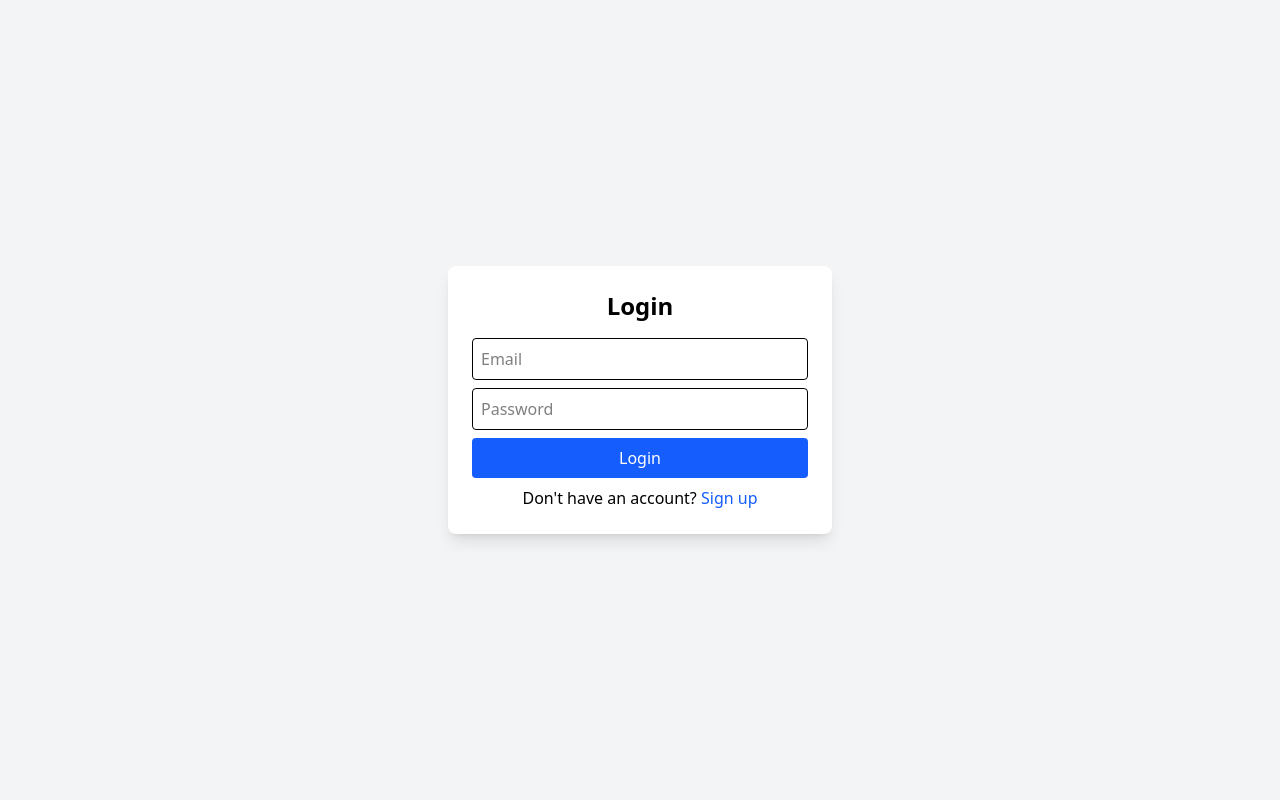
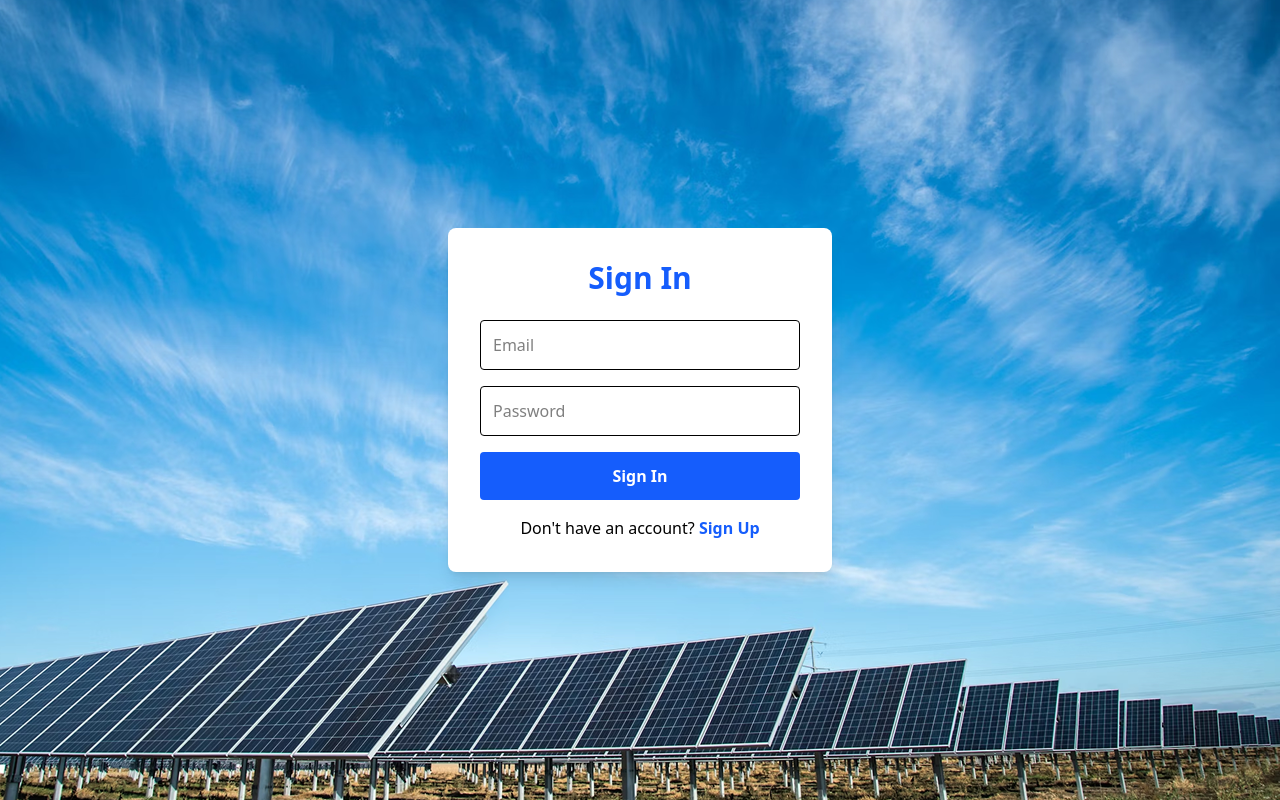
Before and after one commit to ReikaYonetsu/sfj-frontend, a React (Vite) app: page /login in a window 1280 px wide. Built offline with nearby package versions, Linux system fonts and the light colour scheme.

Commit message:
Implemented login & signup pages based on Figma design

```diff
--- a/src/pages/Login.jsx
+++ b/src/pages/Login.jsx
@@ -1,5 +1,6 @@
 import { useState } from "react";
-import { useNavigate } from "react-router-dom";
+import { useNavigate, Link } from "react-router-dom";
+import loginBg from "../assets/login.png";
 
 function Login() {
   const [email, setEmail] = useState("");
@@ -19,30 +20,30 @@ function Login() {
       });
 
       const data = await response.json();
-
-      if (!response.ok) {
-        throw new Error(data.error || "Login failed");
-      }
+      if (!response.ok) throw new Error(data.error || "Login failed");
 
       localStorage.setItem("token", data.token);
-      navigate("/dashboard"); // Redirect after login
+      navigate("/dashboard");
     } catch (err) {
       setError(err.message);
     }
   };
 
   return (
-    <div className="flex justify-center items-center h-screen bg-gray-100">
-      <div className="bg-white p-6 rounded-lg shadow-lg w-96">
-        <h2 className="text-2xl font-bold text-center">Login</h2>
+    <div
+      className="h-screen flex items-center justify-center bg-cover bg-center"
+      style={{ backgroundImage: `url(${loginBg})` }}
+    >
+      <div className="bg-white p-8 rounded-lg shadow-lg w-96">
+        <h2 className="text-3xl font-bold text-center text-blue-600">Sign In</h2>
         {error && <p className="text-red-500 text-center">{error}</p>}
-        <form className="mt-4" onSubmit={handleLogin}>
+        <form className="mt-6 space-y-4" onSubmit={handleLogin}>
           <input
             type="email"
             placeholder="Email"
             value={email}
             onChange={(e) => setEmail(e.target.value)}
-            className="w-full p-2 border rounded mb-2"
+            className="w-full p-3 border rounded focus:outline-none focus:ring-2 focus:ring-blue-600"
             required
           />
           <input
@@ -50,19 +51,19 @@ function Login() {
             placeholder="Password"
             value={password}
             onChange={(e) => setPassword(e.target.value)}
-            className="w-full p-2 border rounded mb-2"
+            className="w-full p-3 border rounded focus:outline-none focus:ring-2 focus:ring-blue-600"
             required
           />
           <button
             type="submit"
-            className="w-full bg-blue-600 text-white py-2 rounded hover:bg-blue-700"
+            className="w-full bg-blue-600 text-white py-3 rounded font-bold hover:bg-blue-700"
           >
-            Login
+            Sign In
           </button>
         </form>
-        <p className="text-center mt-2">
+        <p className="text-center mt-4">
           Don't have an account?{" "}
-          <a href="/signup" className="text-blue-600">Sign up</a>
+          <Link to="/signup" className="text-blue-600 font-bold">Sign Up</Link>
         </p>
       </div>
     </div>
--- a/src/pages/Signup.jsx
+++ b/src/pages/Signup.jsx
@@ -1,5 +1,6 @@
 import { useState } from "react";
-import { useNavigate } from "react-router-dom";
+import { useNavigate, Link } from "react-router-dom";
+import signupBg from "../assets/signup.png";
 
 function Signup() {
   const [username, setUsername] = useState("");
@@ -20,29 +21,29 @@ function Signup() {
       });
 
       const data = await response.json();
+      if (!response.ok) throw new Error(data.error || "Signup failed");
 
-      if (!response.ok) {
-        throw new Error(data.error || "Signup failed");
-      }
-
-      navigate("/login"); // Redirect to login after signup
+      navigate("/login");
     } catch (err) {
       setError(err.message);
     }
   };
 
   return (
-    <div className="flex justify-center items-center h-screen bg-gray-100">
-      <div className="bg-white p-6 rounded-lg shadow-lg w-96">
-        <h2 className="text-2xl font-bold text-center">Sign Up</h2>
+    <div
+      className="h-screen flex items-center justify-center bg-cover bg-center"
+      style={{ backgroundImage: `url(${signupBg})` }}
+    >
+      <div className="bg-white p-8 rounded-lg shadow-lg w-96">
+        <h2 className="text-3xl font-bold text-center text-blue-600">Sign Up</h2>
         {error && <p className="text-red-500 text-center">{error}</p>}
-        <form className="mt-4" onSubmit={handleSignup}>
+        <form className="mt-6 space-y-4" onSubmit={handleSignup}>
           <input
             type="text"
             placeholder="Username"
             value={username}
             onChange={(e) => setUsername(e.target.value)}
-            className="w-full p-2 border rounded mb-2"
+            className="w-full p-3 border rounded focus:outline-none focus:ring-2 focus:ring-blue-600"
             required
           />
           <input
@@ -50,7 +51,7 @@ function Signup() {
             placeholder="Email"
             value={email}
             onChange={(e) => setEmail(e.target.value)}
-            className="w-full p-2 border rounded mb-2"
+            className="w-full p-3 border rounded focus:outline-none focus:ring-2 focus:ring-blue-600"
             required
           />
           <input
@@ -58,19 +59,19 @@ function Signup() {
             placeholder="Password"
             value={password}
             onChange={(e) => setPassword(e.target.value)}
-            className="w-full p-2 border rounded mb-2"
+            className="w-full p-3 border rounded focus:outline-none focus:ring-2 focus:ring-blue-600"
             required
           />
           <button
             type="submit"
-            className="w-full bg-blue-600 text-white py-2 rounded hover:bg-blue-700"
+            className="w-full bg-blue-600 text-white py-3 rounded font-bold hover:bg-blue-700"
           >
             Sign Up
           </button>
         </form>
-        <p className="text-center mt-2">
+        <p className="text-center mt-4">
           Already have an account?{" "}
-          <a href="/login" className="text-blue-600">Login</a>
+          <Link to="/login" className="text-blue-600 font-bold">Sign In</Link>
         </p>
       </div>
     </div>
```
